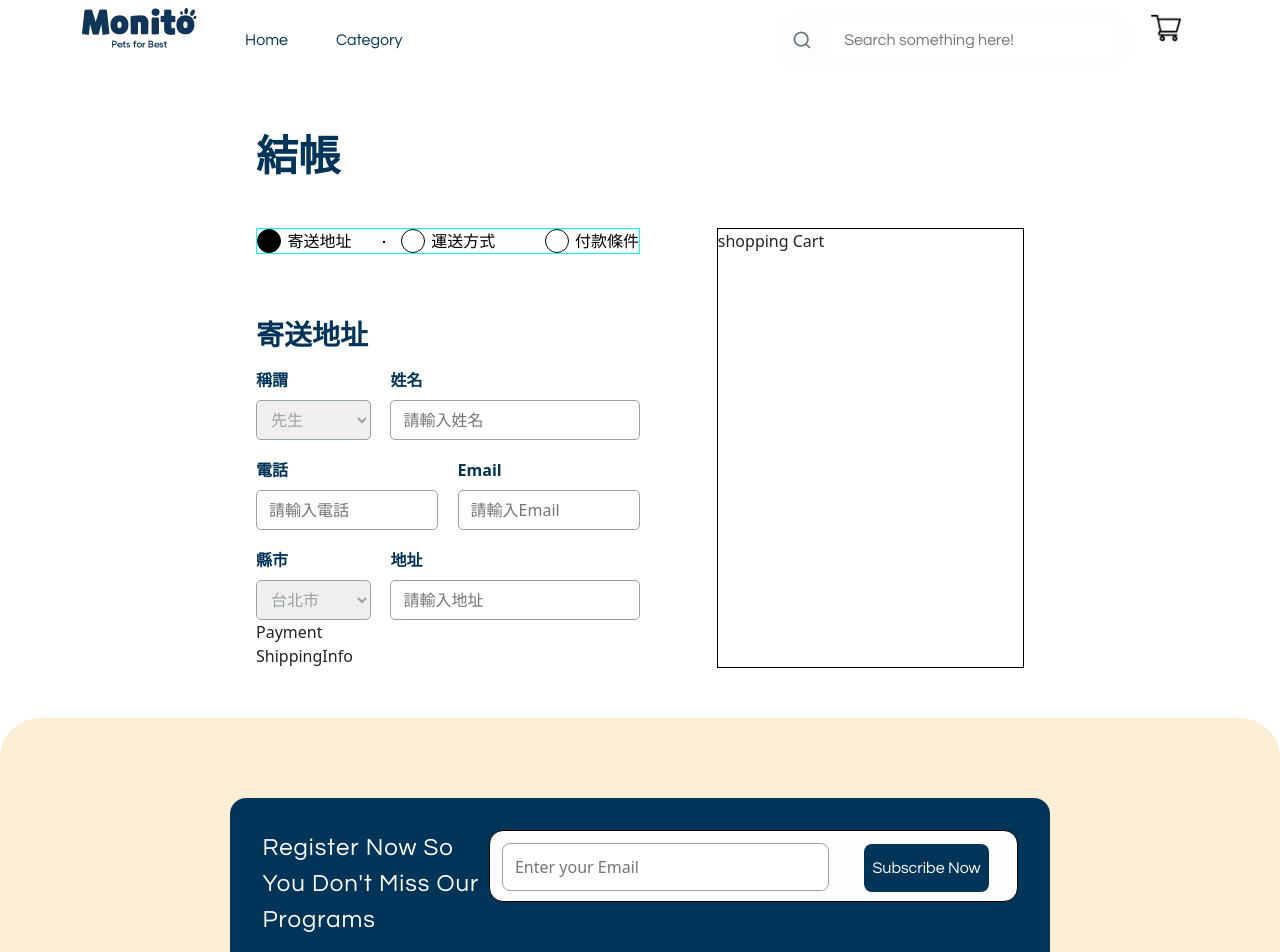
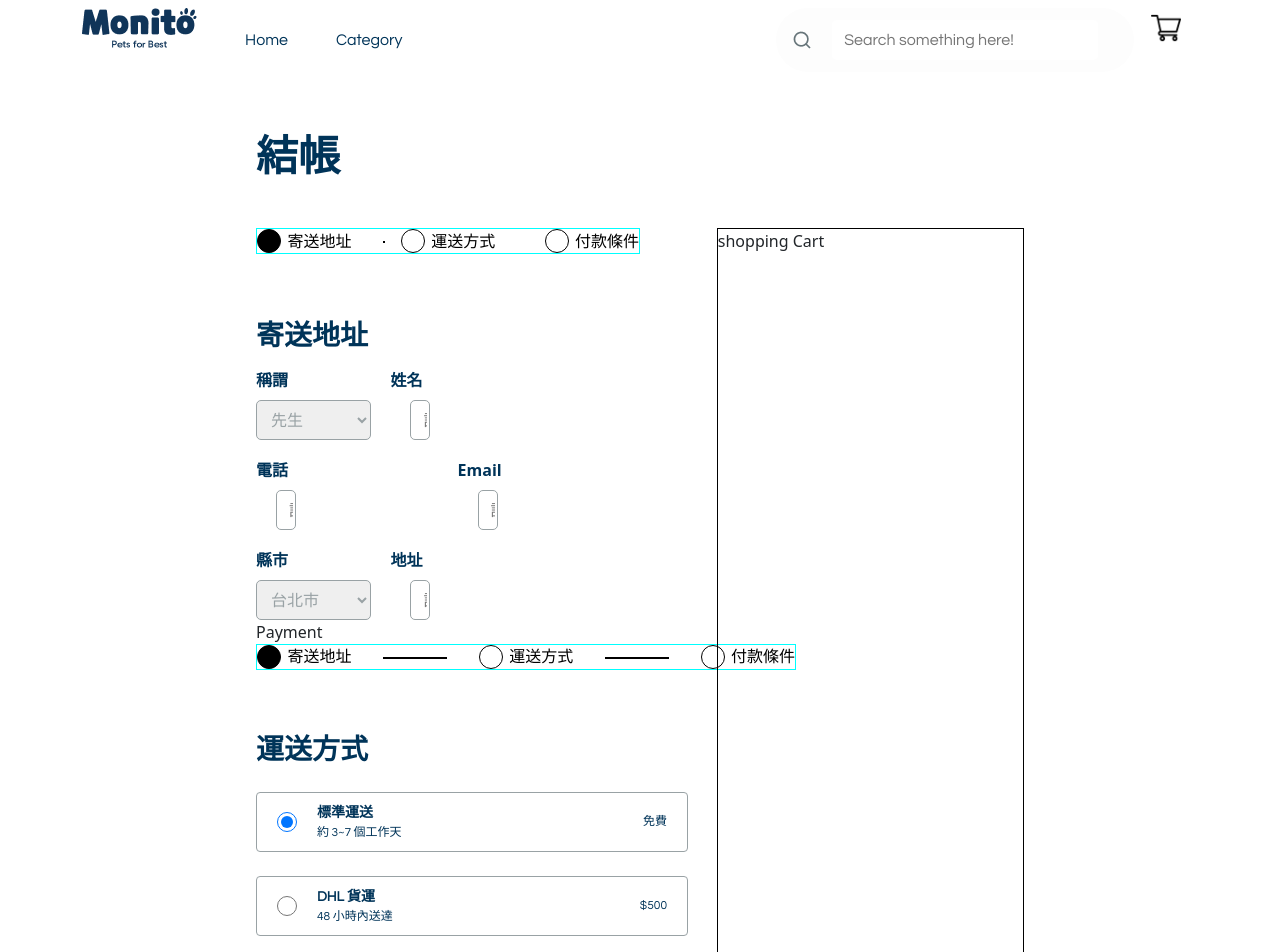
Before and after one commit to JUJUCW/pet_ecommerce_react, a React (Create React App) app: page /cart in a window 1280 px wide. Shown: the top 952 px of the page. Built offline with nearby package versions, Linux system fonts and the light colour scheme.

Commit message:
FEAT/ add shipping info

```diff
--- a/src/UIComponents/ShippingInfo/ShippingInfo.jsx
+++ b/src/UIComponents/ShippingInfo/ShippingInfo.jsx
@@ -1,7 +1,101 @@
 import styles from './ShippingInfo.module.scss';
 
+import React, { useState, useEffect } from 'react';
+import { useNavigate } from 'react-router-dom';
+import Stepper from '../Stepper/Stepper';
+import NextButton from 'UIComponents/NextButton/NextButton';
+
+// import Buttons from '../components/Button';
+// import { formWatch } from '../utils/mixins';
+
+const STORAGE_KEY = 'form-info';
+
+const dummyShippingMethod = [
+    {
+        id: 1,
+        name: 'standard',
+        text: '標準運送',
+        description: '約 3~7 個工作天',
+        feeText: '免費',
+        fee: 0,
+        checked: true,
+    },
+    {
+        id: 2,
+        name: 'dhl',
+        text: 'DHL 貨運',
+        description: '48 小時內送達',
+        feeText: '$500',
+        fee: 500,
+        checked: false,
+    },
+];
+
 export default function ShippingInfo() {
-  return <div className={styles.container}>
-      ShippingInfo
-    </div>;
+    const [currentStep, setCurrentStep] = useState(2);
+    const [shippingMethods, setShippingMethods] = useState([]);
+    const [form, setForm] = useState({
+        salutation: '先生',
+        name: '',
+        phone: '',
+        email: '',
+        city: '',
+        address: '',
+        shippingFee: 0,
+        ccName: '',
+        ccNumber: '',
+        ccExpireDate: '',
+        ccCvc: '',
+    });
+    const navigate = useNavigate();
+    useEffect(() => {
+        const savedForm = JSON.parse(localStorage.getItem(STORAGE_KEY)) || form;
+        setForm(savedForm);
+        fetchShippingMethod();
+    }, [form]); // 空依賴數組確保這個效果只運行一次
+
+    const handleStepChange = (stepNum) => {
+        setCurrentStep(stepNum);
+        if (stepNum === 3) {
+            // 在 React 中使用 react-router-dom 的 useHistory
+            // 請確保你的項目中已安裝 react-router-dom
+            // npm install react-router-dom
+            navigate('/Form3');
+        } else if (stepNum === 1) {
+            navigate('/Form1');
+        }
+    };
+
+    const fetchShippingMethod = () => {
+        setShippingMethods(dummyShippingMethod);
+    };
+
+    return (
+        <>
+            <div className={styles.container}>
+                {/* Main Stepper */}
+                <Stepper currentStep={currentStep} />
+
+                <h3 className={styles.partTitle}>運送方式</h3>
+                <div className={styles.shipMethod} id="shipping__method">
+                    {shippingMethods.map((shippingMethod) => (
+                        <div key={shippingMethod.id} className={`styles.shipContainer ${shippingMethod.name}`}>
+                            <input
+                                type="radio"
+                                name="shipment"
+                                checked={shippingMethod.checked}
+                                onChange={() => setForm({ ...form, shippingFee: shippingMethod.fee })}
+                            />
+                            <label>
+                                <p className={styles.text}>{shippingMethod.text}</p>
+                                <p className={styles.description}>{shippingMethod.description}</p>
+                            </label>
+                            <span className={styles.feeText}>{shippingMethod.feeText}</span>
+                        </div>
+                    ))}
+                </div>
+            </div>
+            <NextButton />
+        </>
+    );
 }
--- a/src/UIComponents/ShippingInfo/ShippingInfo.module.scss
+++ b/src/UIComponents/ShippingInfo/ShippingInfo.module.scss
@@ -0,0 +1,280 @@
+@use '/src/assets/styles/color' as color;
+@use '/src/assets/styles/mixin';
+/*  Mobile RWD  */
+// .container {
+//   // padding: 0 11vw;
+//   width: 100%;
+//   // margin: 0 auto;
+// }
+
+// // main {
+// //   margin-top: 16px;
+// //   padding-bottom: 40px;
+//   .mainForm {
+//     .formParts {
+//       .part {
+//         .partTitle {
+//           margin: 24px auto;
+//           font-size: 24px;
+//         }
+
+//         .partWrapper {
+//           .form-row {
+//             margin-bottom: 24px;
+
+//             label {
+//               display: block;
+//               color: var(--form-text);
+//               padding-bottom: 8px;
+//               font-size: 12px;
+//               font-weight: 700;
+//             }
+
+//             input {
+
+//               background: var(--main-bg);
+//               color: var(--main-color);
+//             }
+
+//             .select-wrapper {
+//               position: relative;
+//               z-index: 0;
+
+//               &::after {
+//                 position: absolute;
+//                 top: 50%;
+//                 right: 18px;
+//                 transform: translateY(-50%);
+//                 z-index: -1;
+//                 content: "\25BE";
+//                 color: var(--form-triangle);
+//               }
+
+//               select {
+
+//                 // -webkit-appearance: none;
+//                 color: var(--main-color);
+//                 background: transparent;
+//                 cursor: pointer;
+
+//                 &:invalid {
+//                   color: #747474;
+//                 }
+//               }
+//             }
+
+//             &.standard,
+//             &.dhl {
+//               position: relative;
+//               border: 1px solid var(--form-border-disable);
+//               border-radius: 4px;
+//               height: 60px;
+//               display: flex;
+//               align-items: center;
+
+//               &.active {
+//                 border-color: var(--form-border-active);
+//               }
+
+//               label {
+//                 .text {
+//                   color: var(--form-deliver-text);
+//                   font-size: 14px;
+//                   line-height: 20px;
+//                 }
+
+//                 .description {
+//                   color: var(--form-deliver-description);
+//                   font-size: 12px;
+//                   line-height: 16px;
+//                 }
+//               }
+
+//               span {
+//                 position: absolute;
+//                 top: 13px;
+//                 right: 20px;
+//                 color: var(--form-deliver-text);
+//                 font-size: 12px;
+//                 line-height: 16px;
+//               }
+
+//               input[type="radio"] {
+//                 // -webkit-appearance: none;
+//                 width: 20px;
+//                 height: 20px;
+//                 border-radius: 50%;
+//                 margin: auto 20px;
+//                 cursor: pointer;
+
+//                 &:checked {
+//                   box-shadow: inset 0 0 0 6px var(--form-radio);
+//                 }
+//               }
+//             }
+//           }
+
+//           &.address {
+//             display: grid;
+//             grid-template-columns: 2fr 3fr;
+//             grid-column-gap: 8vw;
+
+//             .title {
+//               grid-column: 1 / 2;
+//             }
+
+//             .name {
+//               grid-column: 2 / 3;
+//             }
+
+//             .phone,
+//             .email,
+//             .city,
+//             .address {
+//               grid-column: 1 / 3;
+//             }
+//           }
+
+//           &.payment {
+//             display: grid;
+//             grid-template-columns: 1fr 1fr;
+//             grid-column-gap: 8vw;
+
+//             .cardname,
+//             .cardnumber {
+//               grid-column: 1 / 3;
+//             }
+
+//             .cardexpire {
+//               grid-column: 1 / 2;
+//             }
+
+//             .cardcvc {
+//               grid-column: 2 / 3;
+//             }
+//           }
+//         }
+//       }
+//     }
+//   }
+// // }
+
+// /*  >= 375px RWD  */
+// @media screen and (min-width: 375px) {
+//   .container {
+//     margin-top: 48px;
+//     margin-bottom: 120px;
+//     display: grid;
+//     grid-template-columns: repeat(12, 4.6vw);
+//     grid-template-rows: 24px 390px 81px;
+//     grid-column-gap: 2.08vw;
+
+//     .mainForm {
+//       flex: 1;
+//       grid-column: 1 / 7;
+//       grid-row: 2 / 3;
+
+//       .formParts {
+//         .part {
+//           .partTitle {
+//             margin: 64px auto 24px auto;
+//             font-size: 24px;
+//           }
+
+//           .partWrapper {
+//             &.address {
+//               grid-template-columns: repeat(6, 1fr);
+//               grid-column-gap: 2.1vw;
+
+//               .title,
+//               .city {
+//                 grid-column: 1 / 3;
+//               }
+
+//               .name,
+//               .address {
+//                 grid-column: 3 / 7;
+//               }
+
+//               .phone {
+//                 grid-column: 1 / 4;
+//               }
+
+//               .email {
+//                 grid-column: 4 / 7;
+//               }
+//             }
+
+//             &.payment {
+//               grid-template-columns: repeat(6, 1fr);
+//               grid-column-gap: 2.1vw;
+
+//               .cardname {
+//                 grid-column: 1 / 5;
+//               }
+
+//               .cardnumber {
+//                 grid-column: 1 / 5;
+//               }
+
+//               .cardexpire {
+//                 grid-column: 1 / 4;
+//               }
+
+//               .cardcvc {
+//                 grid-column: 4 / 7;
+//               }
+//             }
+//           }
+//         }
+//       }
+//     }
+//   }
+// }
+.container {
+    // border: 1px solid #000;
+    min-width: 540px;
+    margin-bottom: 144px;
+    font-family: 'Questrial';
+    .shipMethod > div {
+      font-family: 'Questrial';
+        border: 1px solid color.$Neutral_04;
+        display: flex;
+        width: 80%;
+        height: 60px;
+        margin-top: 24px;
+        border-radius: 4px;
+        position: relative;
+
+        .feeText {
+            display: flex;
+            // border: 1px solid #000;
+            align-items: center;
+            @include mixin.font-setting(12px, 400, color.$Primary);
+            position: absolute;
+            right: 20px;
+            top: 50%;
+            transform: translateY(-50%);
+        }
+    }
+}
+
+input {
+    width: 20px;
+    margin: auto 20px;
+    // margin: 20px;
+    :checked {
+        border: 1px solid #000;
+    }
+}
+
+label {
+    display: flex;
+    flex-direction: column;
+    .text {
+        @include mixin.font-setting(14px, 700, color.$Primary);
+    }
+    .description {
+        @include mixin.font-setting(12px, 400, color.$Primary);
+    }
+}
```
